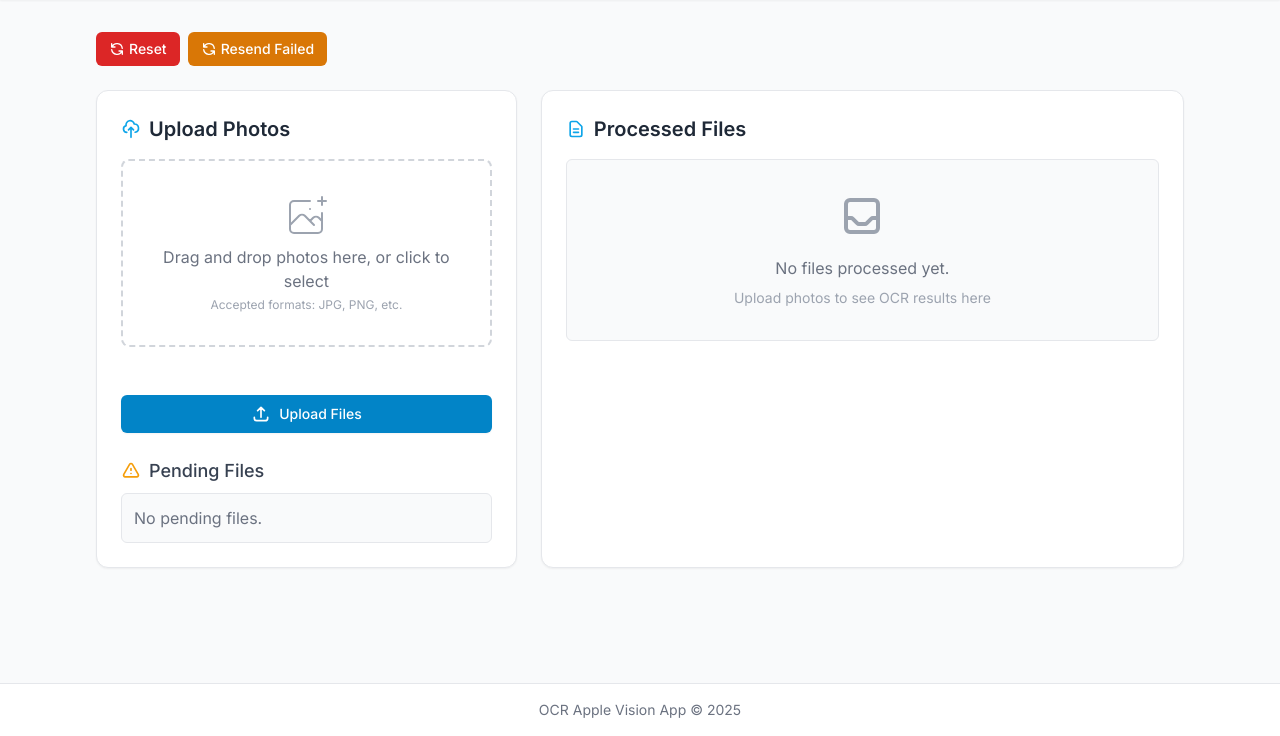
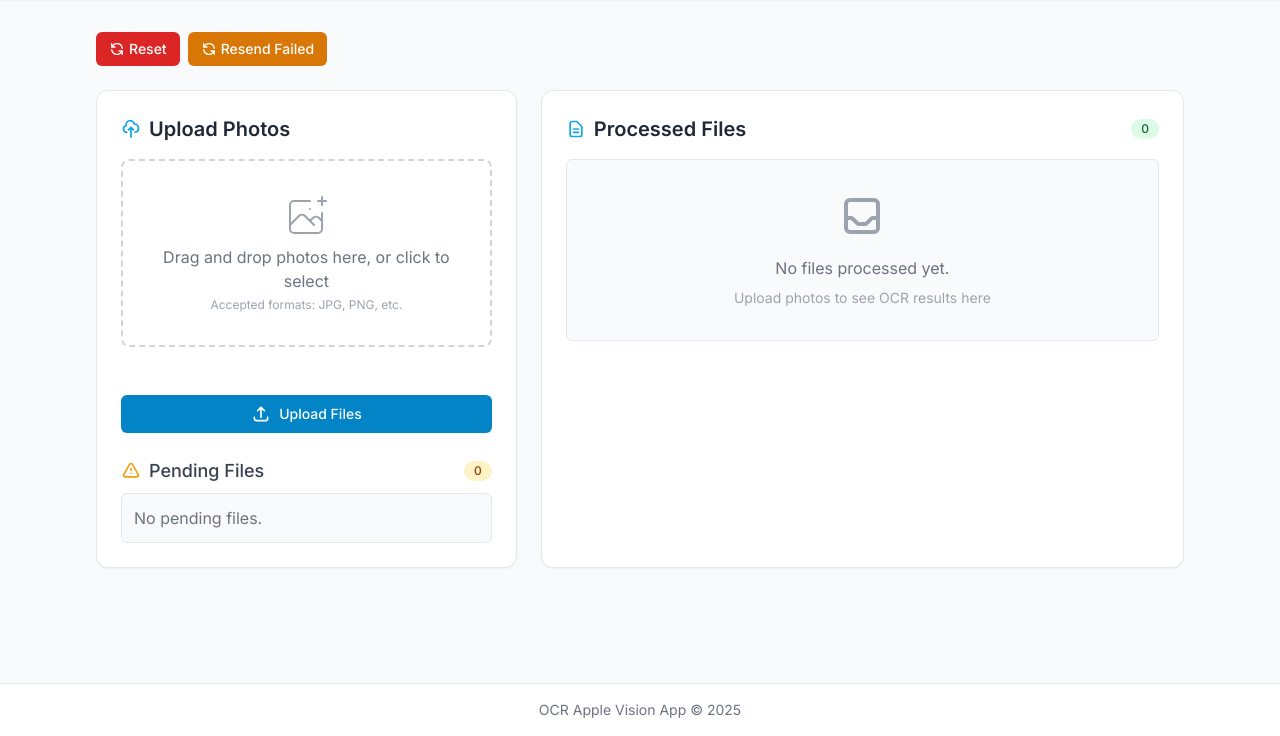
Before and after one commit to NorthenCat/Vision-OCR-Python--n8n-Automation-Tools, a Flask app: page / in a window 1280 px wide. Shown: the part 64-800 px from the top of the page. Run offline with Flask 3, Linux system fonts and the light colour scheme; some libraries are stand-ins or nearby versions.

Commit message:
Update layout and changing logic save_data on app.py

```diff
--- a/app.py
+++ b/app.py
@@ -10,7 +10,7 @@ import cv2
 app = Flask(__name__)
 UPLOAD_FOLDER = './uploads'
 DATA_FILE = 'data.json'
-N8N_WEBHOOK_URL = 'http://localhost:5678/webhook/8eaf855b-ba32-4daa-ba99-2f25a4649b95'
+N8N_WEBHOOK_URL = 'http://localhost:5678/webhook-test/8eaf855b-ba32-4daa-ba99-2f25a4649b95'
 
 os.makedirs(UPLOAD_FOLDER, exist_ok=True)
 
@@ -107,15 +107,16 @@ def upload_files():
                         else:
                             error_message = response.get('body', {}).get('message', 'Unknown error')
                             data['pending'].append({'filename': file['filename'], 'raw': file['raw'], 'error': f"HTTP {response.get('code', 'N/A')}, {error_message}"})
+                        save_data(data)
                 else:
                     # Handle unexpected response format
                     data['pending'].append({'filename': file['filename'], 'raw': file['raw'], 'error': 'Unexpected response format'})
+                    save_data(data)
             except Exception as e:
                 print(f"Error: {str(e)}")
                 data['pending'].append({'filename': file['filename'], 'raw': file['raw'], 'error': str(e)})
+                save_data(data)
 
-        # Save the updated data
-        save_data(data)
         return redirect('/')
 
     return render_template('index.html', pending_files=data['pending'], sent_files=data['sent'])
--- a/templates/index.html
+++ b/templates/index.html
@@ -157,7 +157,8 @@
 
           <div class="mt-6">
             <h3
-              class="text-lg font-medium mb-2 text-gray-700 flex items-center">
+              class="text-lg font-medium mb-2 text-gray-700 flex items-center justify-between">
+              <span class="flex items-center">
                 <svg xmlns="http://www.w3.org/2000/svg"
                   class="h-5 w-5 mr-2 text-amber-500" fill="none"
                   viewBox="0 0 24 24" stroke="currentColor">
@@ -166,6 +167,10 @@
                     d="M12 9v2m0 4h.01m-6.938 4h13.856c1.54 0 2.502-1.667 1.732-3L13.732 4c-.77-1.333-2.694-1.333-3.464 0L3.34 16c-.77 1.333.192 3 1.732 3z" />
                 </svg>
                 Pending Files
+              </span>
+              <span class="bg-amber-100 text-amber-800 text-xs font-medium px-2.5 py-0.5 rounded-full">
+                {% if pending_files %}{{ pending_files|length }}{% else %}0{% endif %}
+              </span>
             </h3>
             {% if pending_files %}
             <ul class="space-y-2 max-h-60 overflow-y-auto">
@@ -189,7 +194,8 @@
         <div
           class="bg-white rounded-xl shadow-sm border border-gray-200 p-6 lg:col-span-3">
           <h2
-            class="text-xl font-semibold mb-4 text-gray-800 flex items-center">
+            class="text-xl font-semibold mb-4 text-gray-800 flex items-center justify-between">
+            <span class="flex items-center">
               <svg xmlns="http://www.w3.org/2000/svg"
                 class="h-5 w-5 mr-2 text-primary-500" fill="none"
                 viewBox="0 0 24 24" stroke="currentColor">
@@ -198,6 +204,10 @@
                   d="M9 12h6m-6 4h6m2 5H7a2 2 0 01-2-2V5a2 2 0 012-2h5.586a1 1 0 01.707.293l5.414 5.414a1 1 0 01.293.707V19a2 2 0 01-2 2z" />
               </svg>
               Processed Files
+            </span>
+            <span class="bg-green-100 text-green-800 text-xs font-medium px-2.5 py-0.5 rounded-full">
+              {% if sent_files %}{{ sent_files|length }}{% else %}0{% endif %}
+            </span>
           </h2>
           {% if sent_files %}
           <div class="space-y-3 max-h-[calc(100vh-16rem)] overflow-y-auto pr-1">
```
Lines whose indentation alone changed are shown as unchanged.
